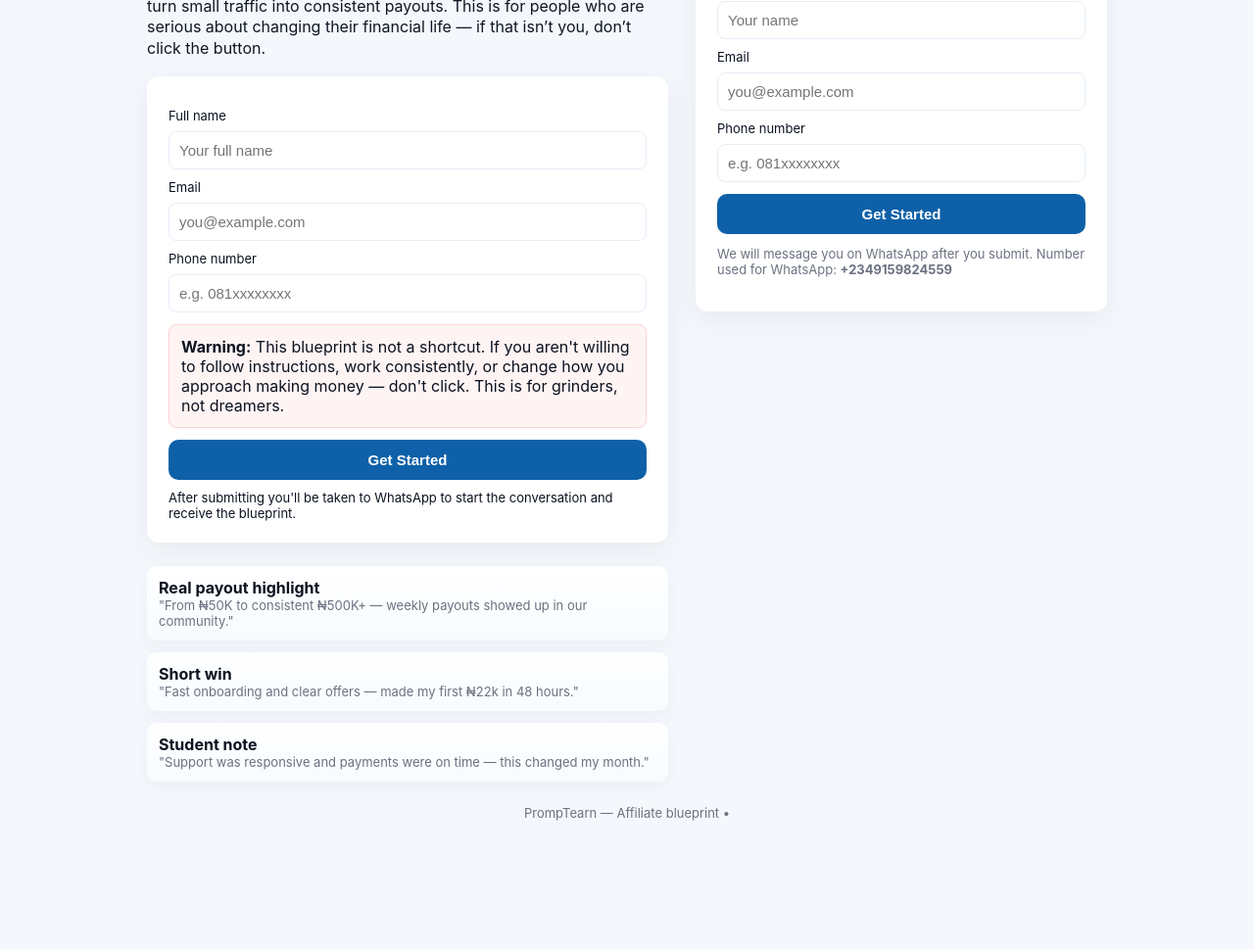
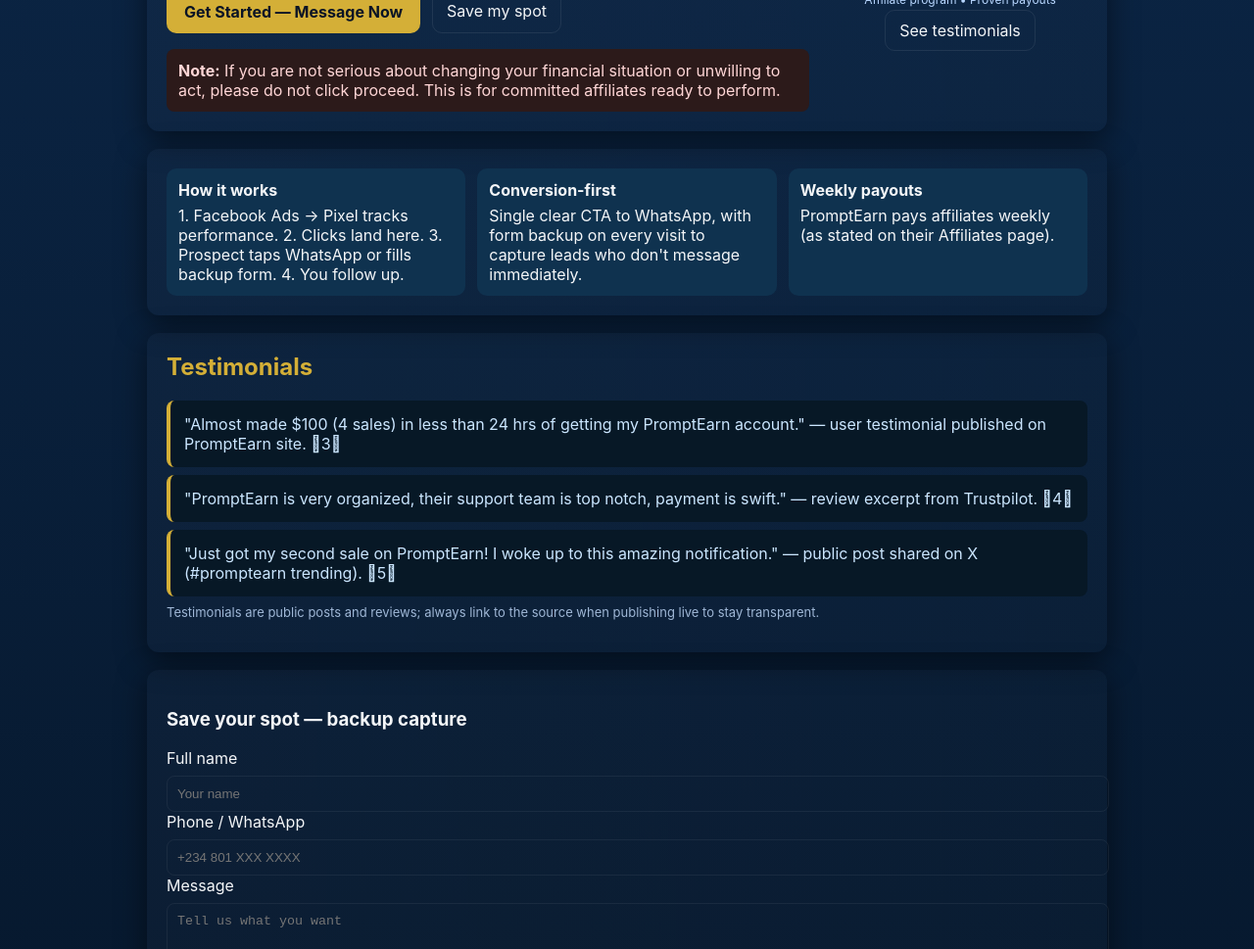
Before and after one commit to Destinyuwagboe/PromptEarn-landing, a plain HTML site: page index.html in a window 1280 px wide. Shown: the part 182-1151 px from the top of the page at 98% size. Before the commit the page ends 1076 px from the top, so only its background shows below. Drawn offline with Linux system fonts and the light colour scheme.

Commit message:
Update index.html

```diff
--- a/index.html
+++ b/index.html
@@ -1,160 +1,158 @@
-<!DOCTYPE html>
+<!doctype html>
 <html lang="en">
 <head>
   <meta charset="utf-8" />
   <meta name="viewport" content="width=device-width,initial-scale=1" />
-<title>PrompTearn – Get the Secret Blueprint</title>
-<meta name="description" content="Get the step-by-step blueprint for affiliate success. Serious only." />
+  <title>PromptEarn — Affiliate Accelerator</title>
+  <meta name="description" content="PromptEarn affiliate funnel — start converting Facebook traffic to WhatsApp leads." />
 
-<!-- ===========================
-     Meta Pixel Base Code
-     Pixel ID: 1531843101375377
-     Inserted by assistant as requested
-     =========================== -->
+  <!-- Facebook Pixel (your ID inserted) -->
   <script>
-  !function(f,b,e,v,n,t,s)
-  {if(f.fbq)return;n=f.fbq=function(){n.callMethod?
-  n.callMethod.apply(n,arguments):n.queue.push(arguments)};
-  if(!f._fbq)f._fbq=n;n.push=n;n.loaded=!0;n.version='2.0';
-  n.queue=[];t=b.createElement(e);t.async=!0;
-  t.src=v;s=b.getElementsByTagName(e)[0];
-  s.parentNode.insertBefore(t,s)}(window, document,'script',
-  'https://connect.facebook.net/en_US/fbevents.js');
+    !function(f,b,e,v,n,t,s){if(f.fbq)return;n=f.fbq=function(){n.callMethod?
+    n.callMethod.apply(n,arguments):n.queue.push(arguments)};if(!f._fbq)f._fbq=n;
+    n.push=n;n.loaded=!0;n.version='2.0';n.queue=[];t=b.createElement(e);t.async=!0;
+    t.src=v;s=b.getElementsByTagName(e)[0];s.parentNode.insertBefore(t,s)}(window,
+    document,'script','https://connect.facebook.net/en_US/fbevents.js');
     fbq('init', '1531843101375377');
     fbq('track', 'PageView');
   </script>
-<noscript>
-  <img height="1" width="1" style="display:none"
-       src="https://www.facebook.com/tr?id=1531843101375377&ev=PageView&noscript=1"/>
-</noscript>
-<!-- End Meta Pixel Base Code -->
+  <noscript><img height="1" width="1" style="display:none"
+    src="https://www.facebook.com/tr?id=1531843101375377&ev=PageView&noscript=1"
+  /></noscript>
 
+  <!-- Simple, professional styles (navy + gold) -->
   <style>
-  :root{--brand:#0e61a8;--bg:#f4f7fb;--card:#ffffff;--muted:#6b7280}
-  body{font-family:Inter, system-ui, -apple-system, "Segoe UI", Roboto, Arial; margin:0;background:var(--bg);color:#0b1220}
-  .wrap{max-width:980px;margin:36px auto;padding:20px}
-  .hero{display:grid;grid-template-columns:1fr 420px;gap:28px;align-items:start}
-  .brand{display:flex;align-items:center;gap:12px;margin-bottom:12px}
-  .logo{width:88px;height:88px;border-radius:12px;background:linear-gradient(180deg,#0f73d1,#0b4f8a);display:flex;align-items:center;justify-content:center;color:#fff;font-weight:700;font-size:28px}
-  h1{margin:0;font-size:28px;color:var(--brand)}
-  p.lead{margin:10px 0 18px;font-size:16px;color:#0f1724;line-height:1.35}
-  .card{background:var(--card);padding:22px;border-radius:12px;box-shadow:0 8px 30px rgba(15,23,42,0.06)}
-  label{display:block;font-size:13px;color:#0b1220;margin-top:10px}
-  input,textarea{width:100%;padding:10px;border-radius:8px;border:1px solid #e6eef8;margin-top:8px;box-sizing:border-box;font-size:15px}
-  button{width:100%;padding:12px;border-radius:10px;border:0;background:var(--brand);color:white;font-weight:700;font-size:15px;margin-top:12px;cursor:pointer}
-  .muted{color:var(--muted);font-size:13px}
-  .cta-small{font-size:13px;color:#0b1220;margin-top:10px}
-  .testimonials{margin-top:24px;display:flex;gap:12px;flex-wrap:wrap}
-  .t{background:linear-gradient(180deg,#ffffff,#f7fbff);padding:12px;border-radius:10px;flex:1 1 280px;box-shadow:0 6px 18px rgba(11,18,32,0.04)}
-  footer{margin-top:24px;text-align:center;color:var(--muted);font-size:13px}
-  .serious{color:#0b1220;background:#fff4f4;padding:12px;border-radius:8px;border:1px solid #ffd1d1;margin-top:12px}
-  @media(max-width:880px){.hero{grid-template-columns:1fr;}.logo{width:72px;height:72px;font-size:18px}}
+    :root{
+      --bg:#0b2545; /* deep navy */
+      --accent:#d4af37; /* gold */
+      --muted:#f4f6f8;
+      --card:#0f324f;
+      --maxw:980px;
+      font-family:Inter, system-ui, -apple-system, "Segoe UI", Roboto, "Helvetica Neue", Arial;
+    }
+    body{margin:0;background:linear-gradient(180deg,var(--bg),#06172b);color:var(--muted);-webkit-font-smoothing:antialiased;}
+    .wrap{max-width:var(--maxw);margin:28px auto;padding:24px;}
+    .hero{display:flex;gap:24px;align-items:center;flex-wrap:wrap;}
+    .card{background:linear-gradient(90deg, rgba(255,255,255,0.02), rgba(255,255,255,0.01));border-radius:12px;padding:20px;box-shadow:0 8px 30px rgba(0,0,0,0.5);}
+    h1{margin:0;font-size:28px;color:var(--muted);}
+    p.lead{margin:10px 0 16px;color:#cfe5ff;}
+    .cta{display:inline-block;background:var(--accent);color:#081325;padding:12px 18px;border-radius:10px;text-decoration:none;font-weight:700;}
+    .secondary{background:transparent;border:1px solid rgba(255,255,255,0.08);padding:10px 14px;border-radius:10px;color:var(--muted);text-decoration:none;}
+    .two{display:flex;gap:12px;flex-wrap:wrap;}
+    .features{margin-top:18px;display:grid;grid-template-columns:repeat(auto-fit,minmax(220px,1fr));gap:12px;}
+    .feature{background:var(--card);padding:12px;border-radius:10px;}
+    .testimonials{margin-top:18px;}
+    blockquote{background:#071826;padding:14px;border-left:4px solid var(--accent);border-radius:8px;color:#cbe6ff;margin:8px 0;}
+    form input, form textarea{width:100%;padding:10px;border-radius:8px;border:1px solid rgba(255,255,255,0.06);background:transparent;color:var(--muted);margin-top:8px;}
+    footer{margin-top:28px;color:#9fb7d6;font-size:13px;}
+    .note{background:#2c1a1a;padding:12px;border-radius:8px;color:#ffd6d6;margin-top:12px;}
+    @media(max-width:640px){h1{font-size:22px}}
   </style>
 </head>
 <body>
   <div class="wrap">
-    <div class="hero">
-      <div>
-        <div class="brand">
-          <div class="logo">P</div>
-          <div>
-            <h1>PrompTearn</h1>
-            <div class="muted">Affiliate growth. Real payouts. Fast training.</div>
-          </div>
+    <header class="hero card">
+      <div style="flex:1">
+        <h1>PromptEarn — Affiliate Accelerator</h1>
+        <p class="lead">Convert Facebook traffic into paying customers. High-value CTA that transfers prospects to WhatsApp with tracking and backup capture.</p>
+
+        <div class="two">
+          <!-- Direct WhatsApp CTA -->
+          <a class="cta" href="https://wa.me/2349159824559?text=I%20want%20to%20learn%20about%20PromptEarn%20affiliate%20opportunities" id="whatsappCta">
+            Get Started — Message Now
+          </a>
+
+          <!-- Backup lead capture -->
+          <a class="secondary" href="#leadForm">Save my spot</a>
         </div>
 
-        <p class="lead">Get access to the <strong>secret step-by-step blueprint</strong> that affiliates use to turn small traffic into consistent payouts. This is for people who are serious about changing their financial life — if that isn’t you, don’t click the button.</p>
-
-        <div class="card">
-          <form id="leadForm" action="https://formspree.io/f/xqawppkb" method="POST">
-            <label>Full name
-              <input name="fullname" type="text" placeholder="Your full name" required>
-            </label>
-            <label>Email
-              <input name="email" type="email" placeholder="you@example.com" required>
-            </label>
-            <label>Phone number
-              <input name="phone" type="tel" placeholder="e.g. 081xxxxxxxx" required>
-            </label>
-
-            <input type="hidden" name="_gotcha" style="display:none">
-
-            <div class="serious"><strong>Warning:</strong> This blueprint is not a shortcut. If you aren't willing to follow instructions, work consistently, or change how you approach making money — don't click. This is for grinders, not dreamers.</div>
-
-            <button id="submitBtn" type="submit">Get Started</button>
-            <div class="cta-small">After submitting you'll be taken to WhatsApp to start the conversation and receive the blueprint.</div>
-          </form>
-        </div>
-
-        <div class="testimonials">
-          <div class="t"><strong>Real payout highlight</strong><div class="muted">"From ₦50K to consistent ₦500K+ — weekly payouts showed up in our community."</div></div>
-          <div class="t"><strong>Short win</strong><div class="muted">"Fast onboarding and clear offers — made my first ₦22k in 48 hours."</div></div>
-          <div class="t"><strong>Student note</strong><div class="muted">"Support was responsive and payments were on time — this changed my month."</div></div>
+        <!-- caution note (as requested) -->
+        <div class="note" role="note" aria-live="polite" style="margin-top:16px;">
+          <strong>Note:</strong> If you are not serious about changing your financial situation or unwilling to act, please do not click proceed. This is for committed affiliates ready to perform.
         </div>
 
       </div>
 
-      <div>
-        <div class="card">
-          <h2 style="margin:0 0 8px">Ready to change your finances?</h2>
-          <p class="muted" style="margin:0 0 12px">Enter your details and click <strong>Get Started</strong>. Serious applicants only.</p>
-
-          <!-- sidebar compact form -->
-          <form id="leadFormSide" action="https://formspree.io/f/xqawppkb" method="POST">
-            <label>Full name
-              <input name="fullname" type="text" placeholder="Your name" required>
-            </label>
-            <label>Email
-              <input name="email" type="email" placeholder="you@example.com" required>
-            </label>
-            <label>Phone number
-              <input name="phone" type="tel" placeholder="e.g. 081xxxxxxxx" required>
-            </label>
-            <input type="hidden" name="_gotcha" style="display:none">
-            <button id="submitBtnSide" type="submit">Get Started</button>
-          </form>
-
-          <p style="font-size:13px;color:var(--muted);margin-top:12px">We will message you on WhatsApp after you submit. Number used for WhatsApp: <strong>+2349159824559</strong></p>
+      <div style="width:260px">
+        <div style="text-align:center;">
+          <div style="font-weight:700;color:var(--accent);font-size:18px">PromptEarn</div>
+          <div style="margin-top:8px;font-size:12px;color:#b8d7ff">Affiliate program • Proven payouts</div>
+          <div style="margin-top:14px">
+            <a class="secondary" href="#testimonials">See testimonials</a>
           </div>
         </div>
       </div>
+    </header>
 
-    <footer>PrompTearn — Affiliate blueprint • <span id="year"></span></footer>
+    <!-- features / funnel steps -->
+    <section class="card features" style="margin-top:18px">
+      <div class="feature">
+        <strong>How it works</strong>
+        <p style="margin:6px 0 0">1. Facebook Ads → Pixel tracks performance. 2. Clicks land here. 3. Prospect taps WhatsApp or fills backup form. 4. You follow up.</p>
+      </div>
+      <div class="feature">
+        <strong>Conversion-first</strong>
+        <p style="margin:6px 0 0">Single clear CTA to WhatsApp, with form backup on every visit to capture leads who don't message immediately.</p>
+      </div>
+      <div class="feature">
+        <strong>Weekly payouts</strong>
+        <p style="margin:6px 0 0">PromptEarn pays affiliates weekly (as stated on their Affiliates page).</p>
+      </div>
+    </section>
+
+    <!-- testimonials -->
+    <section id="testimonials" class="card testimonials">
+      <h2 style="margin-top:0;color:var(--accent)">Testimonials</h2>
+
+      <!-- Use public testimonials — paraphrased/short quotes with source -->
+      <blockquote>
+        "Almost made $100 (4 sales) in less than 24 hrs of getting my PromptEarn account." — user testimonial published on PromptEarn site. 3
+      </blockquote>
+
+      <blockquote>
+        "PromptEarn is very organized, their support team is top notch, payment is swift." — review excerpt from Trustpilot. 4
+      </blockquote>
+
+      <blockquote>
+        "Just got my second sale on PromptEarn! I woke up to this amazing notification." — public post shared on X (#promptearn trending). 5
+      </blockquote>
+
+      <p style="font-size:13px;color:#9fb7d6;margin-top:8px">Testimonials are public posts and reviews; always link to the source when publishing live to stay transparent.</p>
+    </section>
+
+    <!-- lead form (Formspree) -->
+    <section id="leadForm" class="card" style="margin-top:18px">
+      <h3>Save your spot — backup capture</h3>
+      <form id="backupForm" action="https://formspree.io/f/xqawppkb" method="POST" onsubmit="fbq('track','Lead');">
+        <label>
+          Full name
+          <input name="name" placeholder="Your name" required />
+        </label>
+        <label>
+          Phone / WhatsApp
+          <input name="phone" placeholder="+234 801 XXX XXXX" required />
+        </label>
+        <label>
+          Message
+          <textarea name="message" placeholder="Tell us what you want" rows="3"></textarea>
+        </label>
+        <input type="hidden" name="_subject" value="PromptEarn lead" />
+        <button class="cta" type="submit" style="margin-top:10px">Save my spot</button>
+      </form>
+    </section>
+
+    <footer class="card" style="margin-top:18px">
+      <div>Contact: <a href="tel:+2349159824559" style="color:var(--accent);text-decoration:none">+234 915 982 4559</a> • WhatsApp: <a href="https://wa.me/2349159824559" style="color:var(--accent)">Message</a></div>
+      <div style="margin-top:8px;font-size:12px;color:#9fb7d6">Designed for conversions. Do not claim "free" anywhere in your ad or page text.</div>
+    </footer>
   </div>
 
-<!-- ===========================
-     Submission + Pixel Lead Event script
-     (keeps Formspree submit + fires fbq Lead then redirects to WhatsApp)
-     =========================== -->
+  <!-- small script to track clicks and prefill fb pixel events -->
   <script>
-  const FORMSPREE_ENDPOINT = "https://formspree.io/f/xqawppkb";
-  const WHATSAPP_PHONE = "2349159824559";
-
-  async function submitAndRedirect(form) {
-    const data = new FormData(form);
-
-    try {
-      // send to Formspree
-      await fetch(FORMSPREE_ENDPOINT, {
-        method: "POST",
-        body: data,
-        headers: { "Accept": "application/json" }
+    document.getElementById('whatsappCta').addEventListener('click', function(){
+      fbq('track', 'Contact');
     });
-
-      // Fire the Facebook Pixel Lead event (safe-guarded)
-      try {
-        fbq('track', 'Lead', {
-          value: 0.00,
-          currency: 'NGN'
-        });
-      } catch (err) {
-        console.warn('fbq not available', err);
-      }
-
-      // brief pause to allow pixel to start sending
-      await new Promise(res => setTimeout(res, 700));
-
-      // build whatsapp message using submitted fields
-      const name = encodeURIComponent(form.fullname.value || '');
-      const email = encodeURIComponent(form.email.value || '');
-      const phone = encodeURIComponent(form.phone.value || '');
+    document.getElementById('backupForm').addEventListener('submit', function(){ fbq('track','Lead'); });
+  </script>
+</body>
+</html>
```
Lines whose indentation alone changed are shown as unchanged.
